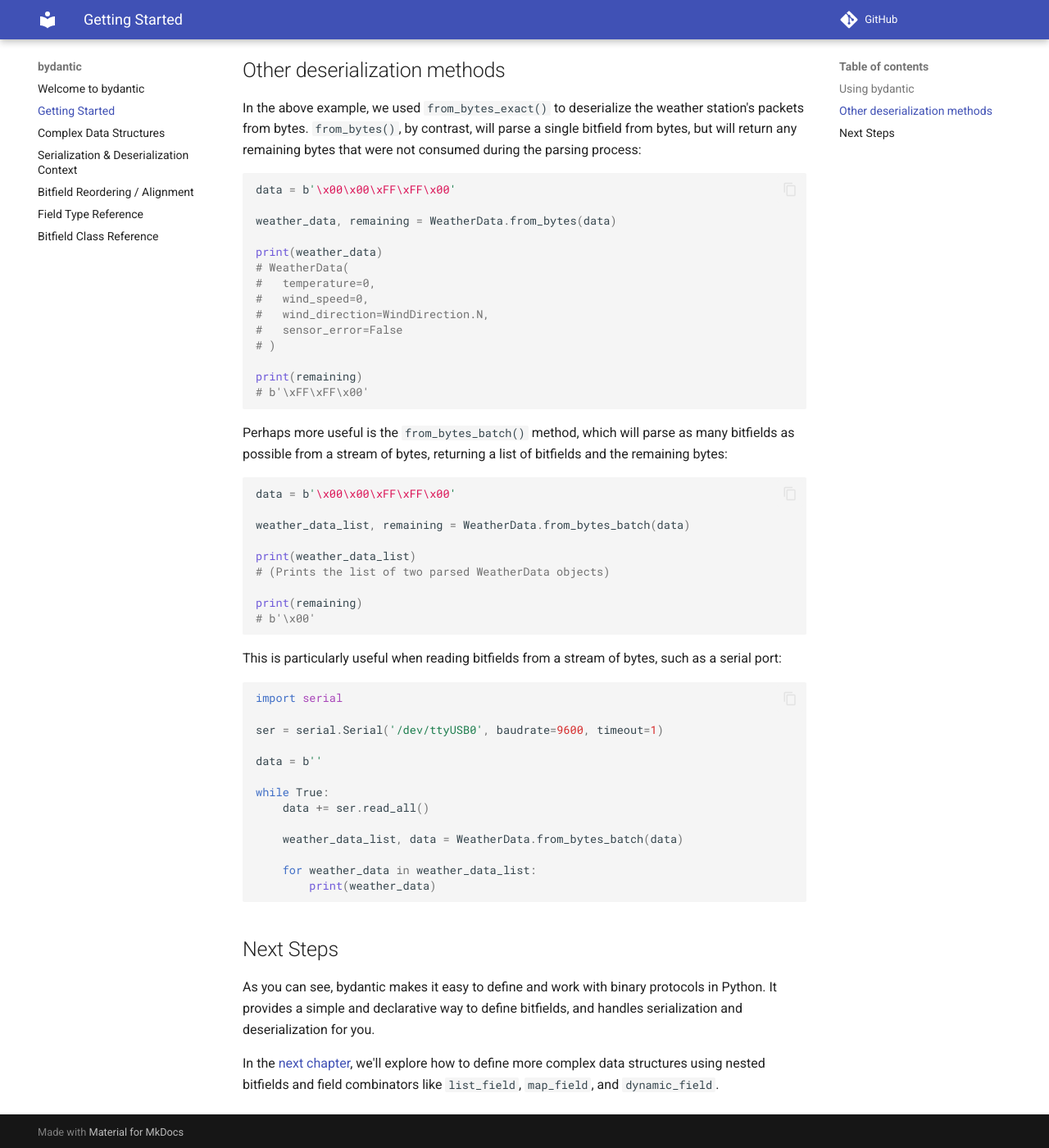
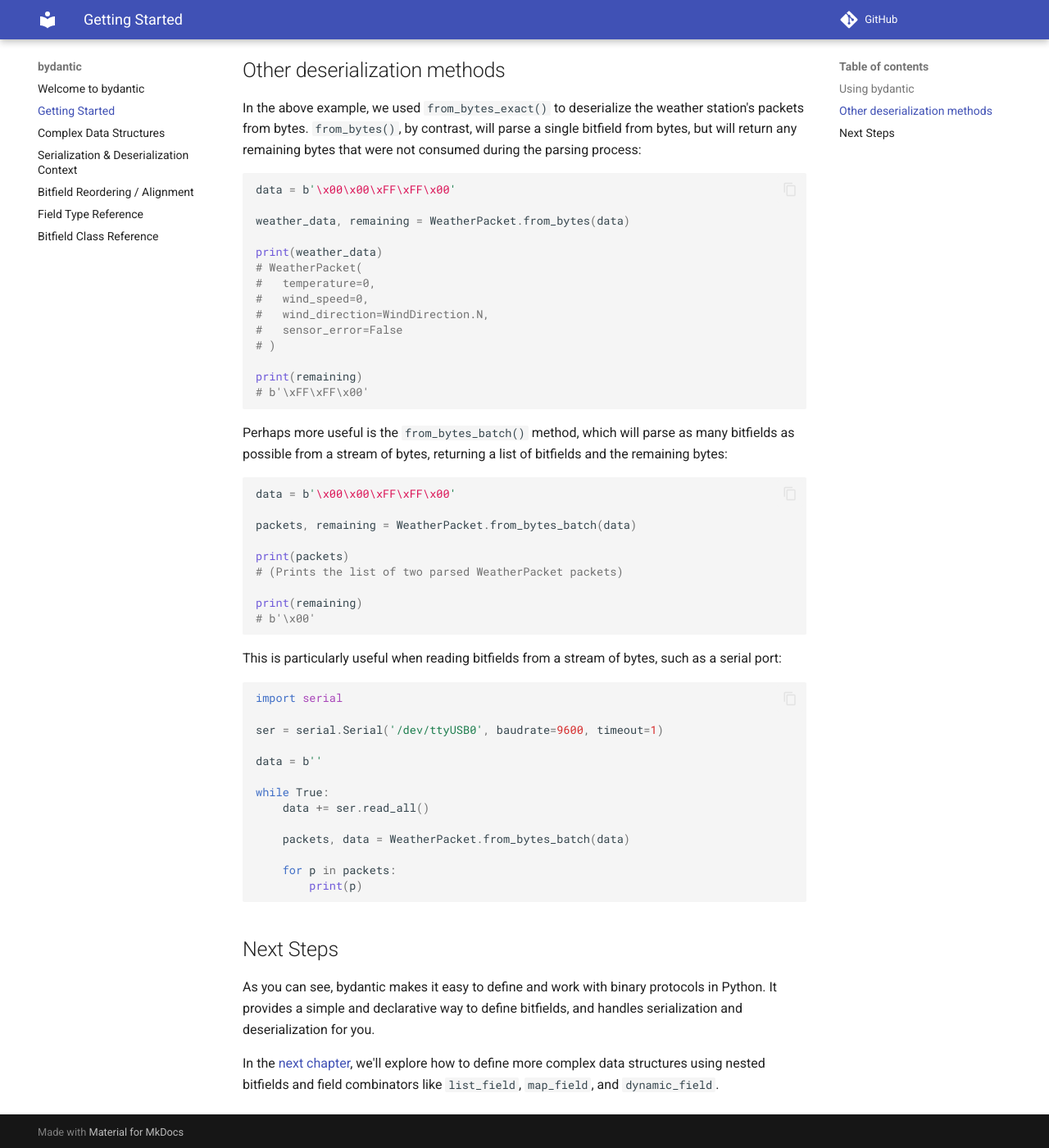
Before and after one commit to khusmann/bydantic, an MkDocs documentation site: the page built from docs/getting-started.md, in a window 1280 px wide and 1400 px high, scrolled down 3678 px. Shown: the whole window at 82% size. Built offline with MkDocs 1.6.1 and Material for MkDocs 9.7.7, drawn with Linux system fonts in a browser that asks for light colours; comment, search, counter and statistics services are not loaded; some of the changed text lies outside the part shown.

Commit message:
rename WeatherData -> WeatherPacket

````diff
--- a/docs/getting-started.md
+++ b/docs/getting-started.md
@@ -127,7 +127,7 @@ class WindDirection(IntEnum):
     W = 6
     NW = 7
 
-class WeatherData(bd.Bitfield):
+class WeatherPacket(bd.Bitfield):
     temperature: int = bd.int_field(6)
     wind_speed: int = bd.uint_field(6)
     wind_direction: WindDirection = bd.uint_enum_field(WindDirection, 3)
@@ -137,16 +137,16 @@ class WeatherData(bd.Bitfield):
 Now that we have our data structure defined, let's deserialize some packets:
 
 ```python
-WeatherData.from_bytes_exact(b'\x00\x00')
-# WeatherData(
+WeatherPacket.from_bytes_exact(b'\x00\x00')
+# WeatherPacket(
 #   temperature=0,
 #   wind_speed=0,
 #   wind_direction=WindDirection.N,
 #   sensor_error=False
 # )
 
-WeatherData.from_bytes_exact(b'\xFF\xFF')
-# WeatherData(
+WeatherPacket.from_bytes_exact(b'\xFF\xFF')
+# WeatherPacket(
 #   temperature=-1,
 #   wind_speed=63,
 #   wind_direction=WindDirection.NW,
@@ -157,7 +157,7 @@ WeatherData.from_bytes_exact(b'\xFF\xFF')
 Serializing the data back into bytes is just as easy:
 
 ```python
-WeatherData(
+WeatherPacket(
     temperature=0,
     wind_speed=0,
     wind_direction=WindDirection.N,
@@ -165,7 +165,7 @@ WeatherData(
 ).to_bytes()
 # b'\x00\x00'
 
-WeatherData(
+WeatherPacket(
     temperature=-1,
     wind_speed=63,
     wind_direction=WindDirection.NW,
@@ -196,10 +196,10 @@ during the parsing process:
 ```python
 data = b'\x00\x00\xFF\xFF\x00'
 
-weather_data, remaining = WeatherData.from_bytes(data)
+weather_data, remaining = WeatherPacket.from_bytes(data)
 
 print(weather_data)
-# WeatherData(
+# WeatherPacket(
 #   temperature=0,
 #   wind_speed=0,
 #   wind_direction=WindDirection.N,
@@ -217,10 +217,10 @@ the remaining bytes:
 ```python
 data = b'\x00\x00\xFF\xFF\x00'
 
-weather_data_list, remaining = WeatherData.from_bytes_batch(data)
+packets, remaining = WeatherPacket.from_bytes_batch(data)
 
-print(weather_data_list)
-# (Prints the list of two parsed WeatherData objects)
+print(packets)
+# (Prints the list of two parsed WeatherPacket packets)
 
 print(remaining)
 # b'\x00'
@@ -239,10 +239,10 @@ data = b''
 while True:
     data += ser.read_all()
 
-    weather_data_list, data = WeatherData.from_bytes_batch(data)
+    packets, data = WeatherPacket.from_bytes_batch(data)
 
-    for weather_data in weather_data_list:
-        print(weather_data)
+    for p in packets:
+        print(p)
 ```
 
 ## Next Steps
````
